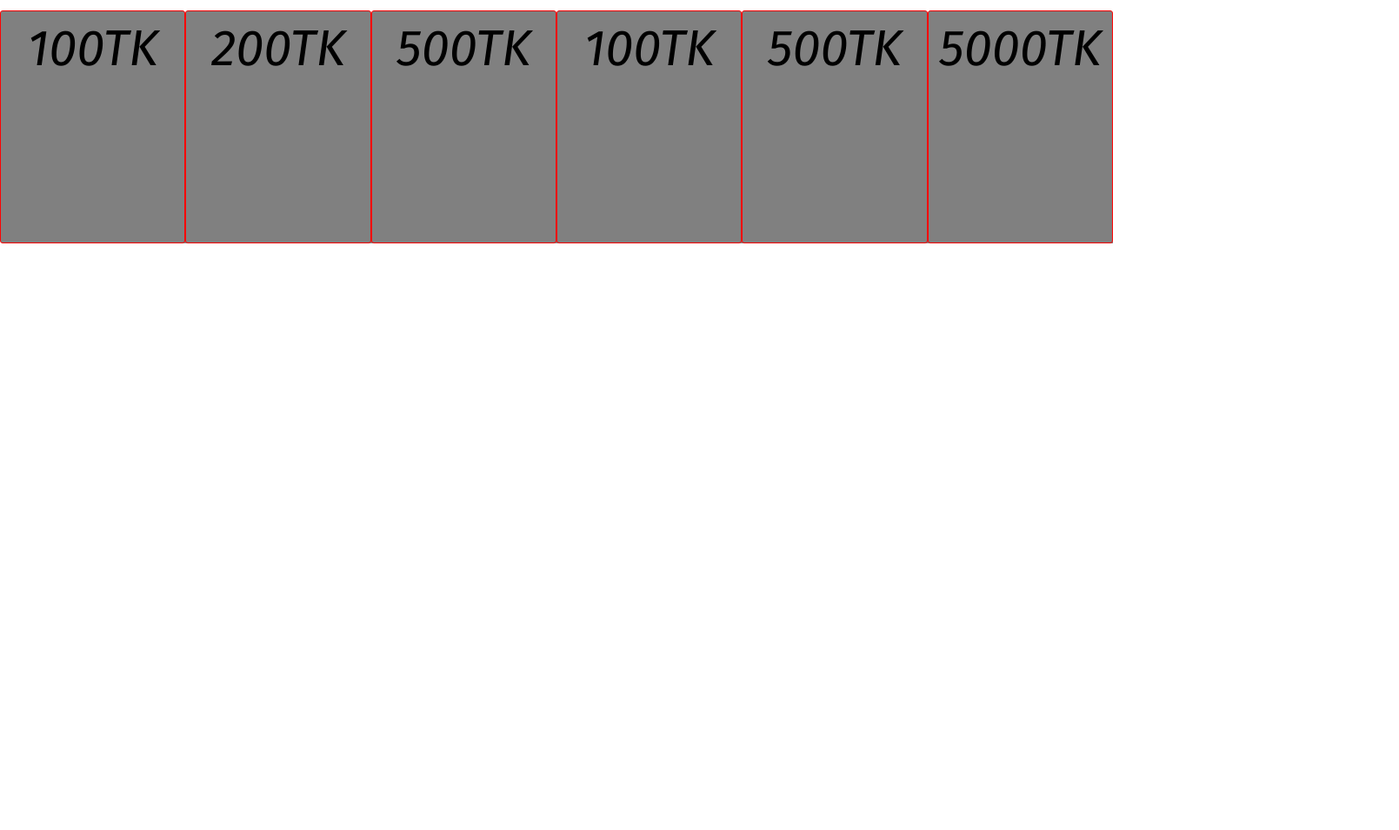
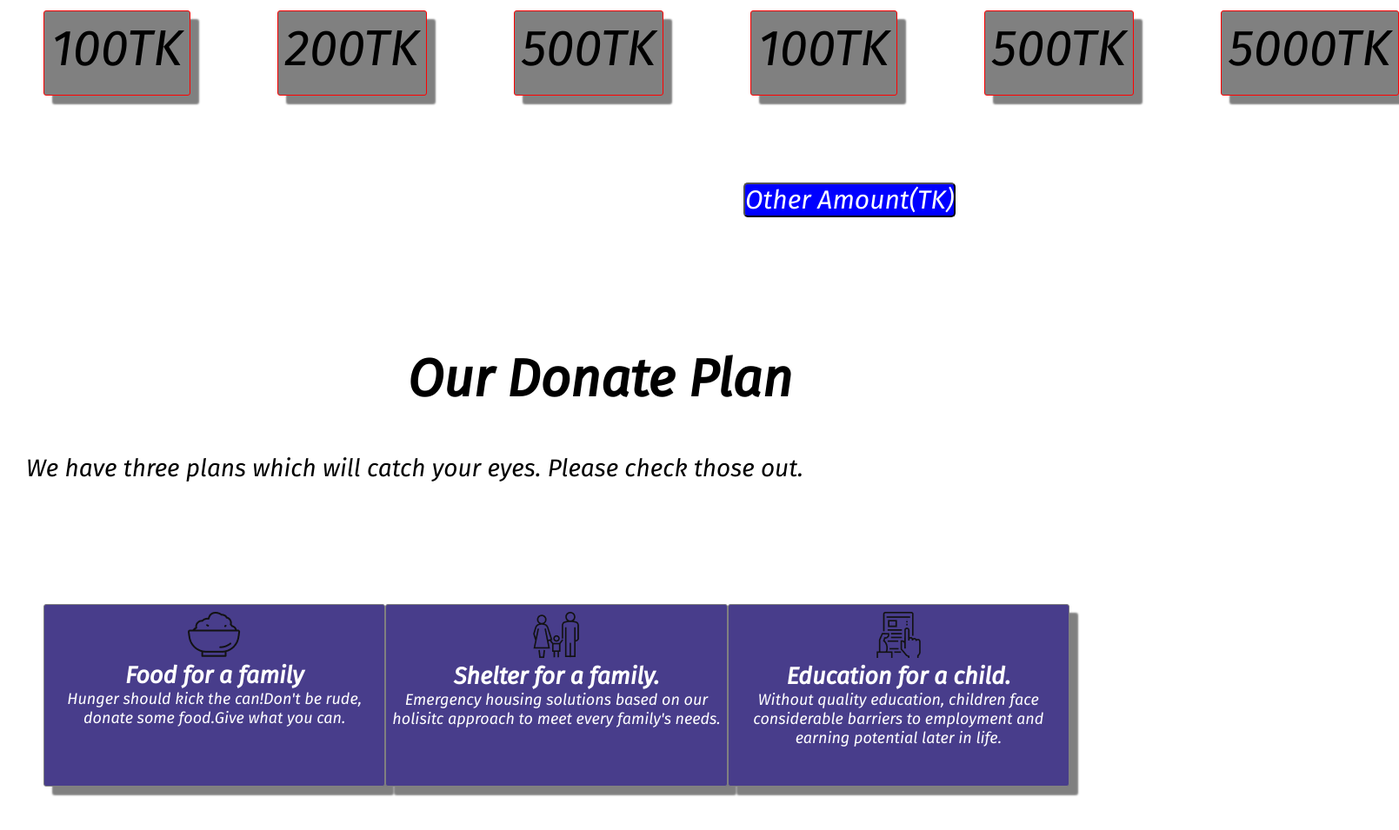
Before and after one commit to saminfixi1/assignment-one, a plain HTML site: page index.html in a window 1280 px wide. Shown: the part 1469-2424 px from the top of the page at 87% size, 1609 px wide, since content can reach past the window. Before the commit the page ends 1749 px from the top, so only its background shows below. Drawn offline with Linux system fonts and the light colour scheme; a web font is replaced by a local one.

Commit message:
donation part is done

```diff
--- a/index.html
+++ b/index.html
@@ -45,6 +45,37 @@
             <div class="pack">500TK</div>
             <div class="pack">5000TK</div>
         </div>
+        <button class="other-amount">Other Amount(TK)</button>
+        <!-- <a class="other-amount" target="_blank" href="">Other Amount(TK)</a> -->
+        <!-- <h1 id="other-amount">Other Amount(TK)</h1> -->
+        <!-- <h1>_____________________________________________________________________________________________________________________________________________________________
+        </h1> -->
+        <!-- <a class="donate-now" target="_blank"
+            href="https://www.google.com/search?q=top+charity+organizations+in+bd&rlz=1C1CHBF_enBD852BD852&oq=to&aqs=chrome.0.69i59j69i57j69i60l2j69i61j69i65l3.1297j0j7&sourceid=chrome&ie=UTF-8">Donate
+            Now</a> -->
+    </section>
+    <section class="donate-plan">
+        <h1 class="big-header2">Our Donate Plan</h1>
+        <p class="mid-para">We have three plans which will catch your eyes. Please check those out.</p>
+        <div class="packages">
+            <div class="pack1">
+                <img class="img-icon" src="icons/food.png" alt="">
+                <h1>Food for a family</h1>
+                <p>Hunger should kick the can!Don't be rude, donate some food.Give what you can.</p>
+            </div>
+            <div class="pack1">
+                <img class="img-icon" src="icons/shelter.png" alt="">
+                <h1>Shelter for a family.</h1>
+                <p>Emergency housing solutions based on our holisitc approach to meet every family's needs.</p>
+            </div>
+            <div class="pack1">
+                <img class="img-icon" src="icons/Frame-1.png" alt="">
+                <h1>Education for a child.</h1>
+                <p>Without quality education, children face considerable barriers to employment and earning potential
+                    later in life.</p>
+            </div>
+        </div>
+
     </section>
 
 </body>
--- a/style.css
+++ b/style.css
@@ -46,7 +46,7 @@ font-family: 'Fira Sans', sans-serif;
     font-weight: 700px;
     color: white;
     font-size: 20px;
-    margin-left:950px ;
+    margin-left:905px ;
     padding: 20px 60px ;
     border-radius: 5px;
 }
@@ -67,11 +67,11 @@ font-family: 'Fira Sans', sans-serif;
 
 .amount{
     display: flex;
-
+    margin-bottom: 100px;
 }
 
 .pack{
-    height: 250px;
+    height: 80px;
     width:400px ;
     background-color: gray;
     border: 1px solid red;
@@ -80,4 +80,57 @@ font-family: 'Fira Sans', sans-serif;
     font-size: 58px;
     padding: 8px;
     border-radius: 3px;
+    align-items: center;
+    text-align: center;
+    margin: 0 50px 0 50px;
 }
+
+.pack:hover{
+    cursor: pointer;
+    border: 1px solid blue;
+    margin-top: -20px;
+    transition: .8ms;
+}
+
+ .other-amount{
+    font-size: 30px;
+    text-align: center;
+    text-decoration: none;
+    background-color:blue;
+    font-weight: 700px;
+    color: white;
+    margin-left:855px ;
+    margin-bottom: 150px;
+    border-radius: 5px;
+}
+
+.mid-para{
+    font-size: 28px;
+    /* border:2px solid green; */
+    /* height: 330px;
+    width: 500px;
+    text-align: start; */
+    margin: 0 30px 140px 30px;
+    /* padding: 5px; */
+}
+
+.packages{
+    display: flex;
+    justify-content: center;
+    justify-content: space-evenly;
+    margin: 50px;
+}
+
+.pack1{
+    height:200px ;
+    width:400px ;
+    background-color: darkslateblue;
+    color: white;
+    border: 1px solid gray;
+    box-shadow: 10px 10px 2px gray;
+    text-align: center;
+    font-size: 18px;
+    padding-top: 8px;
+    border-radius: 3px;
+
+}
```
